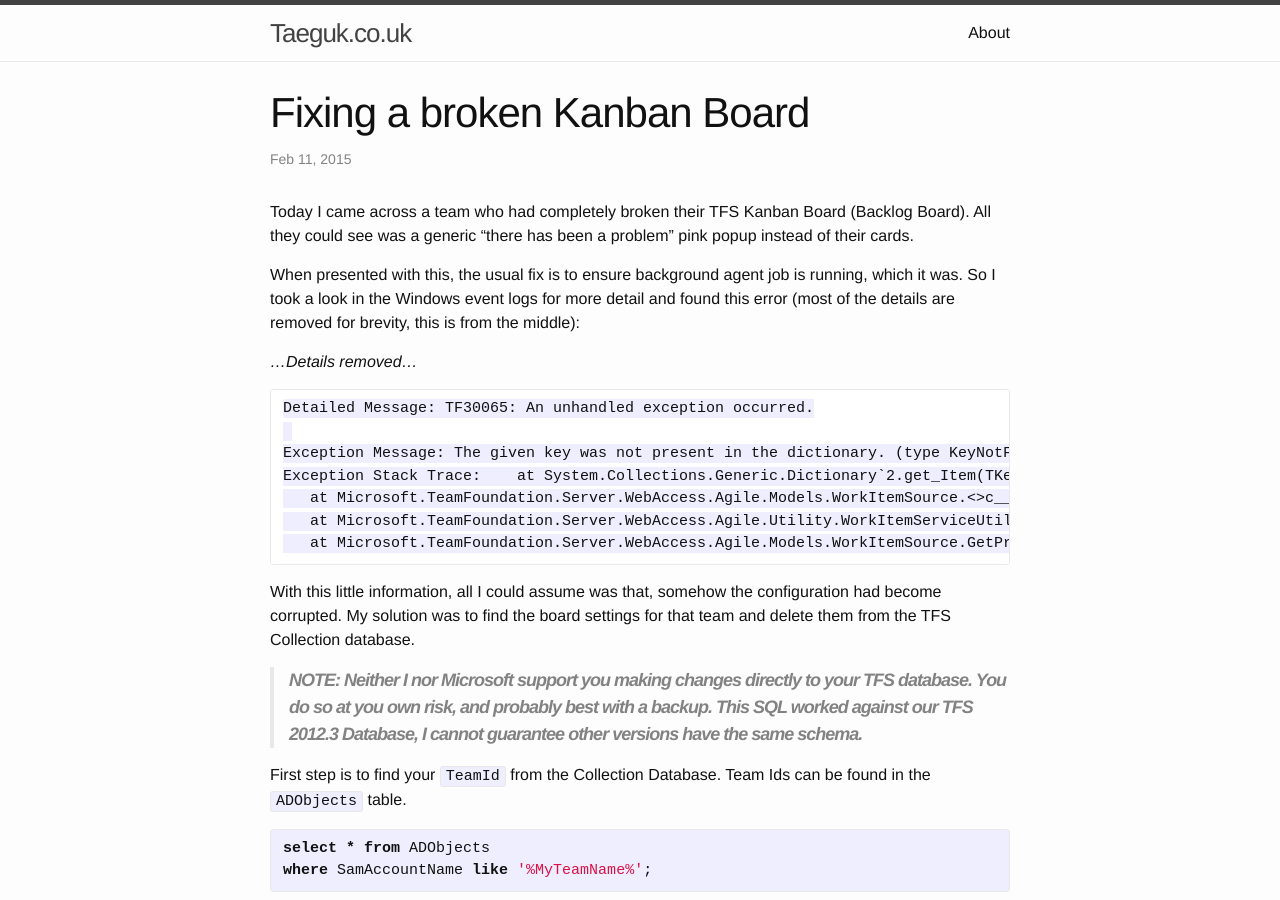
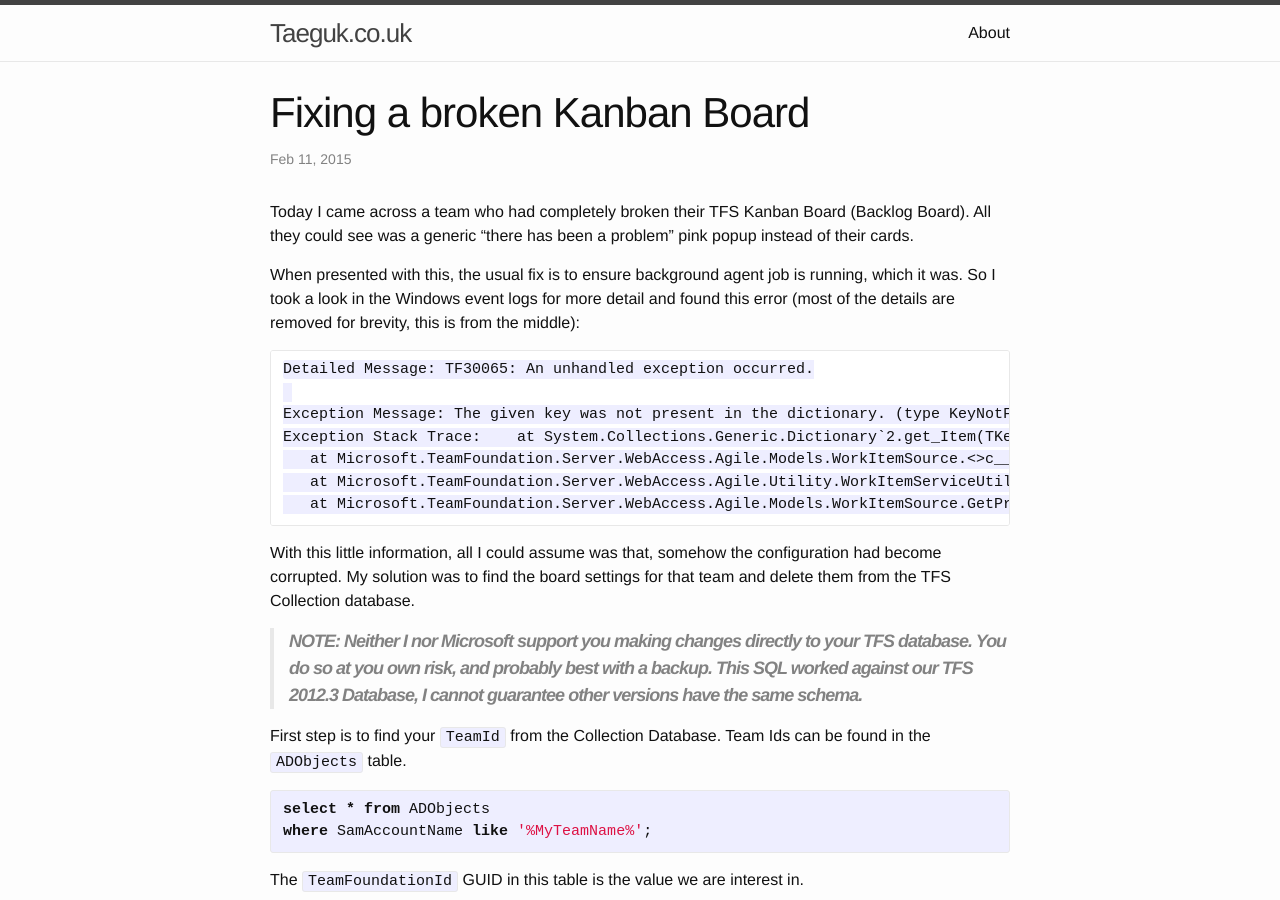
Before and after one commit to xdaDaveShaw/xdaDaveShaw.github.io, a Jekyll site: the page built from blog/_posts/2015-02-11-fixing-a-broken-kanban-board.markdown, in a window 1280 px wide and 900 px high. Built offline with Jekyll 4.4.1, drawn with Linux system fonts in a browser that asks for light colours.

Commit message:
Fixing formatting of stack trace

```diff
--- a/blog/_posts/2015-02-11-fixing-a-broken-kanban-board.markdown
+++ b/blog/_posts/2015-02-11-fixing-a-broken-kanban-board.markdown
@@ -12,8 +12,6 @@ Today I came across a team who had completely broken their TFS Kanban Board (Bac
 
 When presented with this, the usual fix is to ensure background agent job is running, which it was. So I took a look in the Windows event logs for more detail and found this error (most of the details are removed for brevity, this is from the middle):
 
-*...Details removed...*
-
     Detailed Message: TF30065: An unhandled exception occurred.
 
     Exception Message: The given key was not present in the dictionary. (type KeyNotFoundException)
@@ -21,7 +19,6 @@ When presented with this, the usual fix is to ensure background agent job is run
        at Microsoft.TeamFoundation.Server.WebAccess.Agile.Models.WorkItemSource.<>c__DisplayClass18.<GetProposedInProgressWorkItemData>b__13(IDataRecord dataRecord)
        at Microsoft.TeamFoundation.Server.WebAccess.Agile.Utility.WorkItemServiceUtils.<GetWorkItems>d__c.MoveNext()
        at Microsoft.TeamFoundation.Server.WebAccess.Agile.Models.WorkItemSource.GetProposedInProgressWorkItemData(ICollection`1 rowData, ICollection`1 hierarchy, ISet`1 parentIds)
-*...More stack trace removed...*
 
 With this little information, all I could assume was that, somehow the configuration had become corrupted. My solution was to find the board settings for that team and delete them from the TFS Collection database.
 
```
